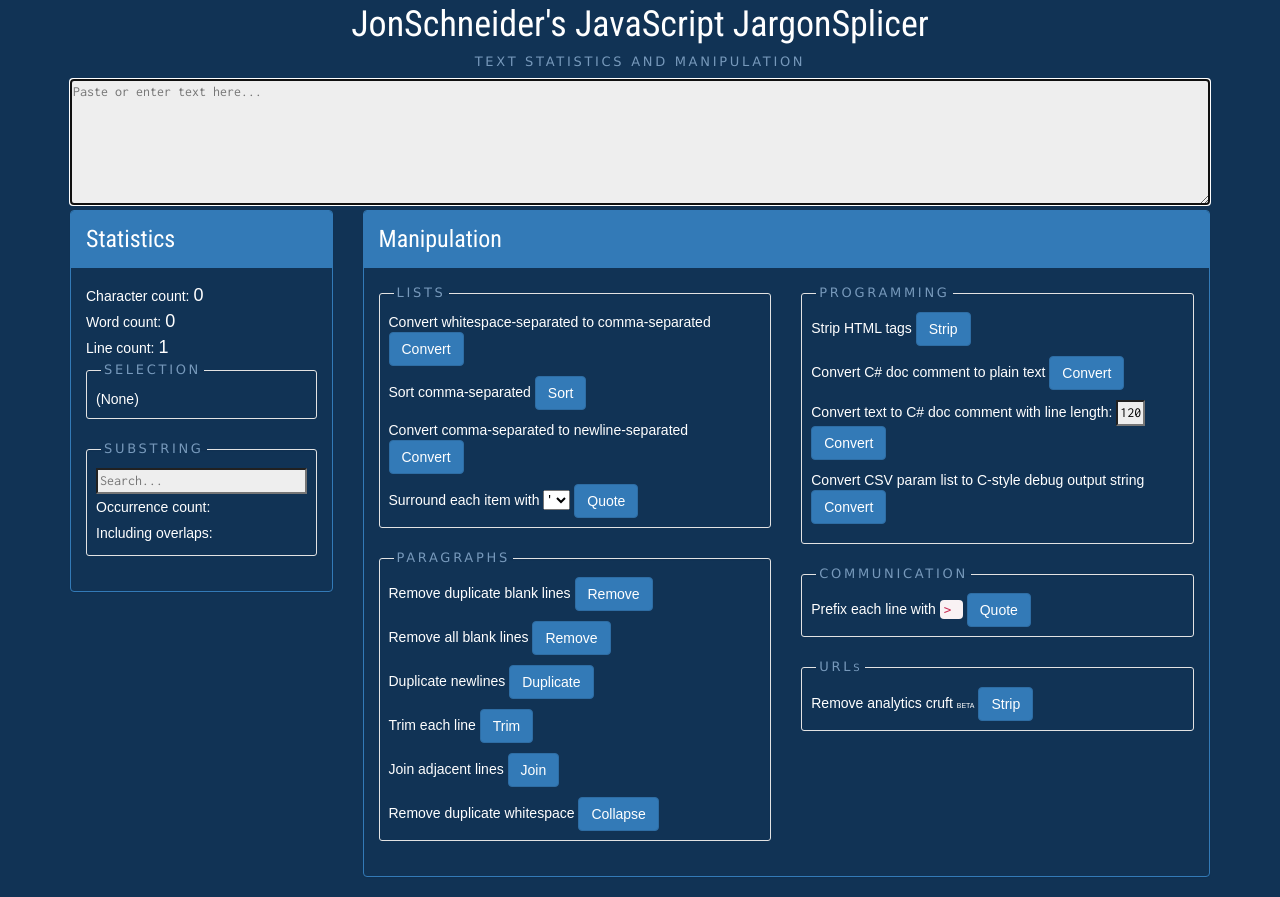
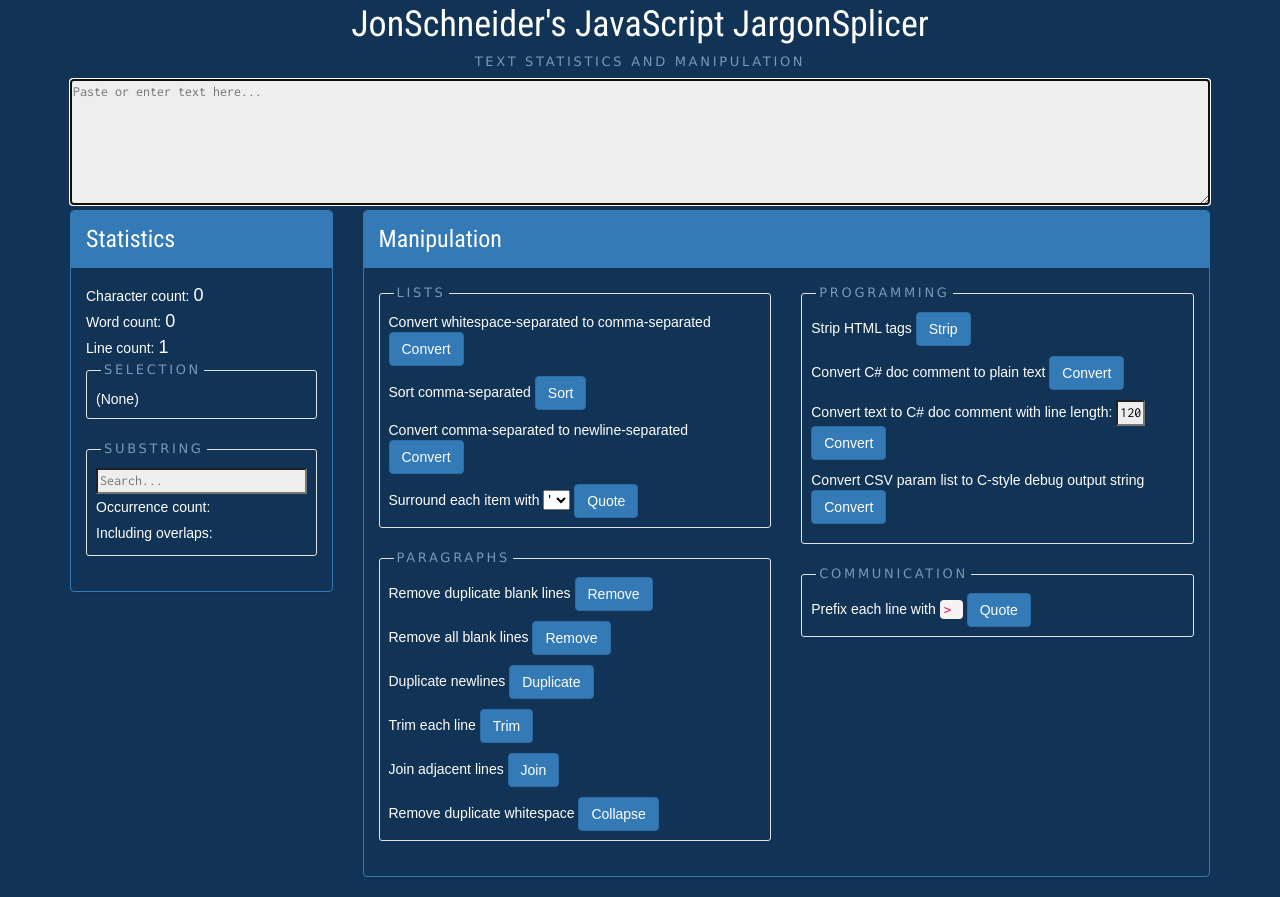
Before and after one commit to jschneid/jargon-splicer, a React (Create React App) app: page / in a window 1280 px wide. Built offline with nearby package versions, Linux system fonts and the light colour scheme; a web font is replaced by a local one.

Commit message:
Remove the "Remove analytics cruft" tool
Since it didn't end up being terribly useful

```diff
--- a/src/Tools.js
+++ b/src/Tools.js
@@ -3,7 +3,6 @@ import Email from './Tools/Email.js';
 import Lists from './Tools/Lists.js';
 import Paragraphs from './Tools/Paragraphs.js';
 import Programming from './Tools/Programming.js';
-import Urls from './Tools/Urls.js'
 
 export default class Tools extends React.Component {
   render() {
@@ -21,7 +20,6 @@ export default class Tools extends React.Component {
             <div className="col-md-6">
               <Programming text={this.props.text} setText={this.props.setText()} />
               <Email text={this.props.text} setText={this.props.setText()} />
-              <Urls text={this.props.text} setText={this.props.setText()} />
             </div>
           </div>
         </div>
--- a/src/Tools/Programming.js
+++ b/src/Tools/Programming.js
@@ -163,8 +163,8 @@ export default class Programming extends React.Component {
           <input type="button" className="btn btn-primary" onClick={() => this.convertToCSharpDocComment()} value="Convert" />
         </p>
         <p>
-        Convert CSV param list to C-style debug output string
-        <input type="button" className="btn btn-primary" onClick={() => this.convertCommaSeparatedParamListToCStyleDebugOutputString()} value="Convert" />
+          Convert CSV param list to C-style debug output string
+          <input type="button" className="btn btn-primary" onClick={() => this.convertCommaSeparatedParamListToCStyleDebugOutputString()} value="Convert" />
         </p>
       </fieldset>
     );
--- a/src/Tools/Urls.js
+++ /dev/null
@@ -1,58 +0,0 @@
-import React from 'react';
-
-export default class Urls extends React.Component {
-  removeAnalyticsCruft() {
-    let text = this.props.text.trim();
-
-    let sansGoogleAnalytics = this.undoGoogleAnalytics(text);
-    if (sansGoogleAnalytics !== text) {
-      this.props.setText(sansGoogleAnalytics);
-      return;
-    }
-
-    let extractedUrl = this.extractRealUrlFromClickthrough(text);
-    if (extractedUrl !== text) {
-      this.props.setText(extractedUrl);
-      return;
-    }
-  }
-
-  // Clean up URLs like
-  // https://www.google.com/url?q=https://www.example.com/a1/b2/c3%26d%3D4%26e%3D5%26f%3D6&sa=D&source=calendar&ust=1651355517546069&usg=AOvVaw3w3wuhdwnFvFPYQpHuzXPX
-  undoGoogleAnalytics(text) {
-      if (!(text.startsWith('https://www.google.com/url?'))) {
-          return text;
-      }
-
-      // Trim the leading google.com stuff
-      text = text.substr(29);
-
-      // Trim everything including and after the first "&"
-      text = text.substr(0, text.indexOf("&"));
-
-      // Turn encoded "?" and "&" and "=" back into real characters
-      text = decodeURIComponent(text);
-
-      return text;
-  }
-
-  // Extract the "real" URL from tracking/redirecting URLs like:
-  // https://www.jdoqocy.com/click-4485850-12465255?sid=3b92102eaf1411ed941312b0c970275b0INT&url=https%3A%2F%2Feyedictive.com%2Fproduct%2Fgunnar-vertex-onyx-rectangle-gaming-computer-glasses%2F
-  extractRealUrlFromClickthrough(text) {
-    let decoded = decodeURIComponent(text);
-    let nonLeadingHttpsIndex = decoded.indexOf('https://', 8);
-    let nonLeadingUrl = decoded.substring(nonLeadingHttpsIndex);
-    return nonLeadingUrl;
-  }
-
-  render() {
-    return (
-      <fieldset className="well well-sm">
-        <legend>URL<span className="small-caps">s</span></legend>
-        Remove analytics cruft{' '}
-        <span className="small-caps">beta</span>{' '}
-        <input type="button" className="btn btn-primary" onClick={() => this.removeAnalyticsCruft()} value="Strip" />
-      </fieldset>
-    );
-  }
-}
```
